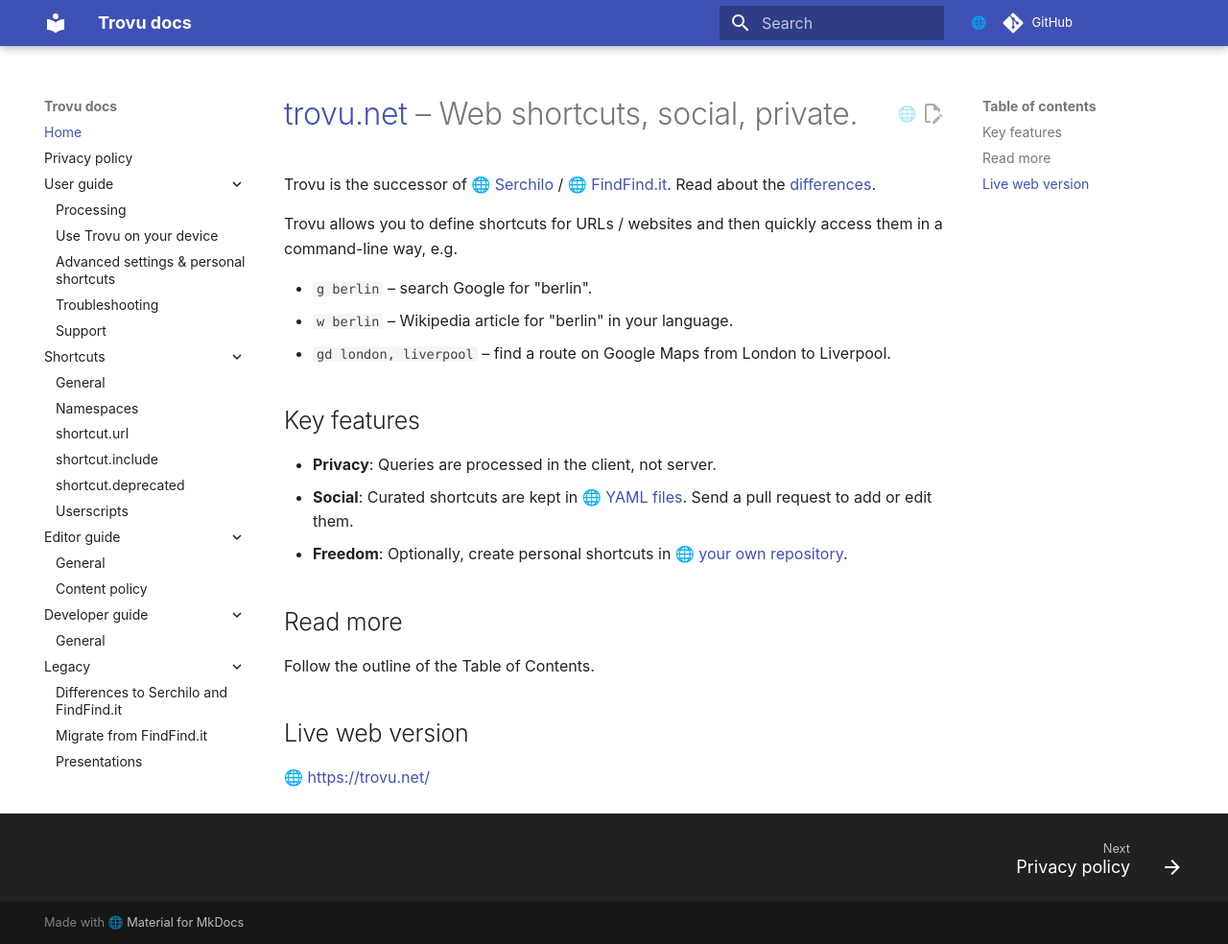
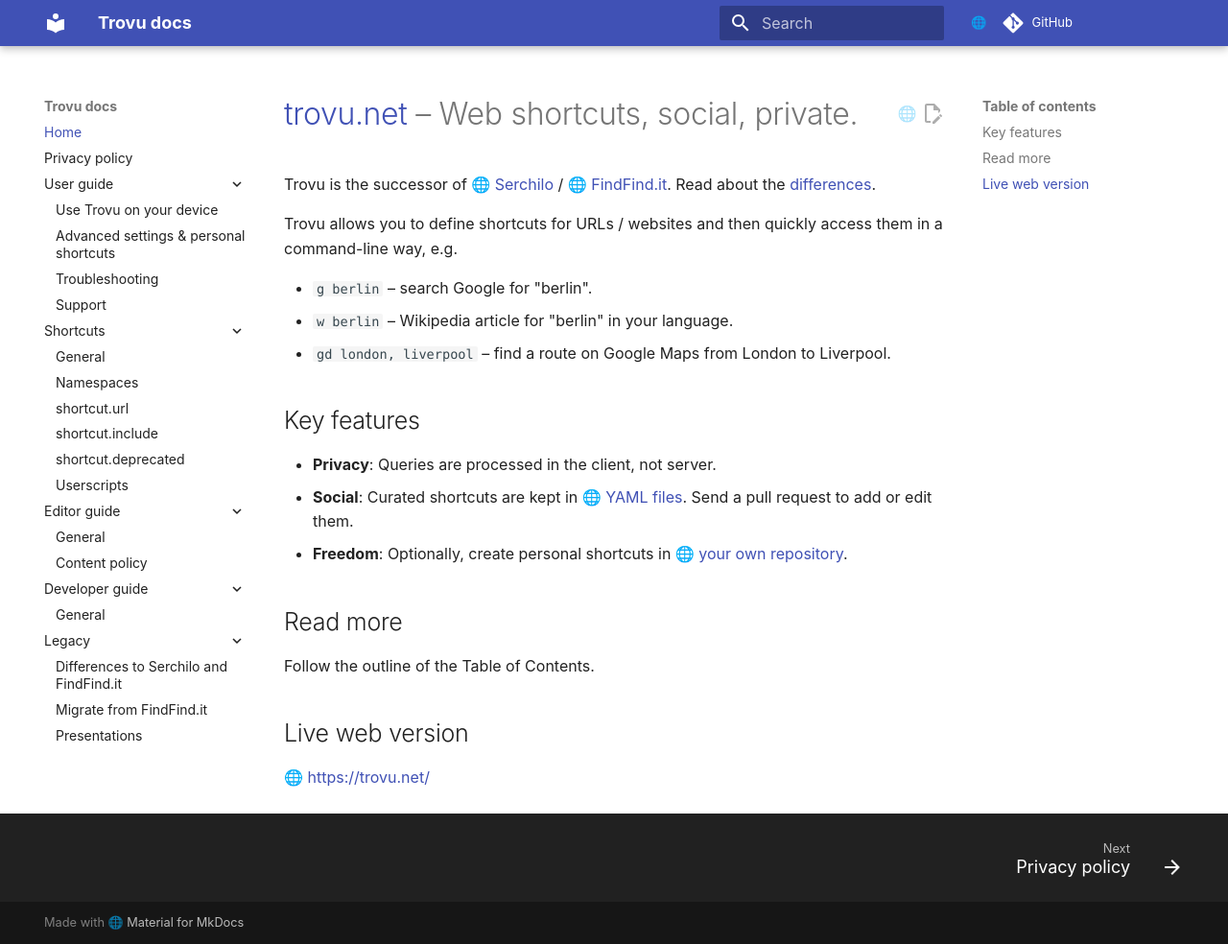
Before and after one commit to trovu/trovu, an MkDocs documentation site: the page built from docs/index.md, in a window 1280 px wide and 984 px high. Shown: the whole window at 96% size. Built offline with MkDocs 1.6.1 and Material for MkDocs 9.7.7, drawn with Linux system fonts in a browser that asks for light colours; comment, search, counter and statistics services are not loaded.

Commit message:
Remove processing from nav.

```diff
--- a/mkdocs.yml
+++ b/mkdocs.yml
@@ -33,7 +33,6 @@
   - Home: index.md
   - privacy.md
   - User guide:
-      - users/processing.md
       - users/integration.md
       - users/advanced.md
       - users/troubleshooting.md
```
